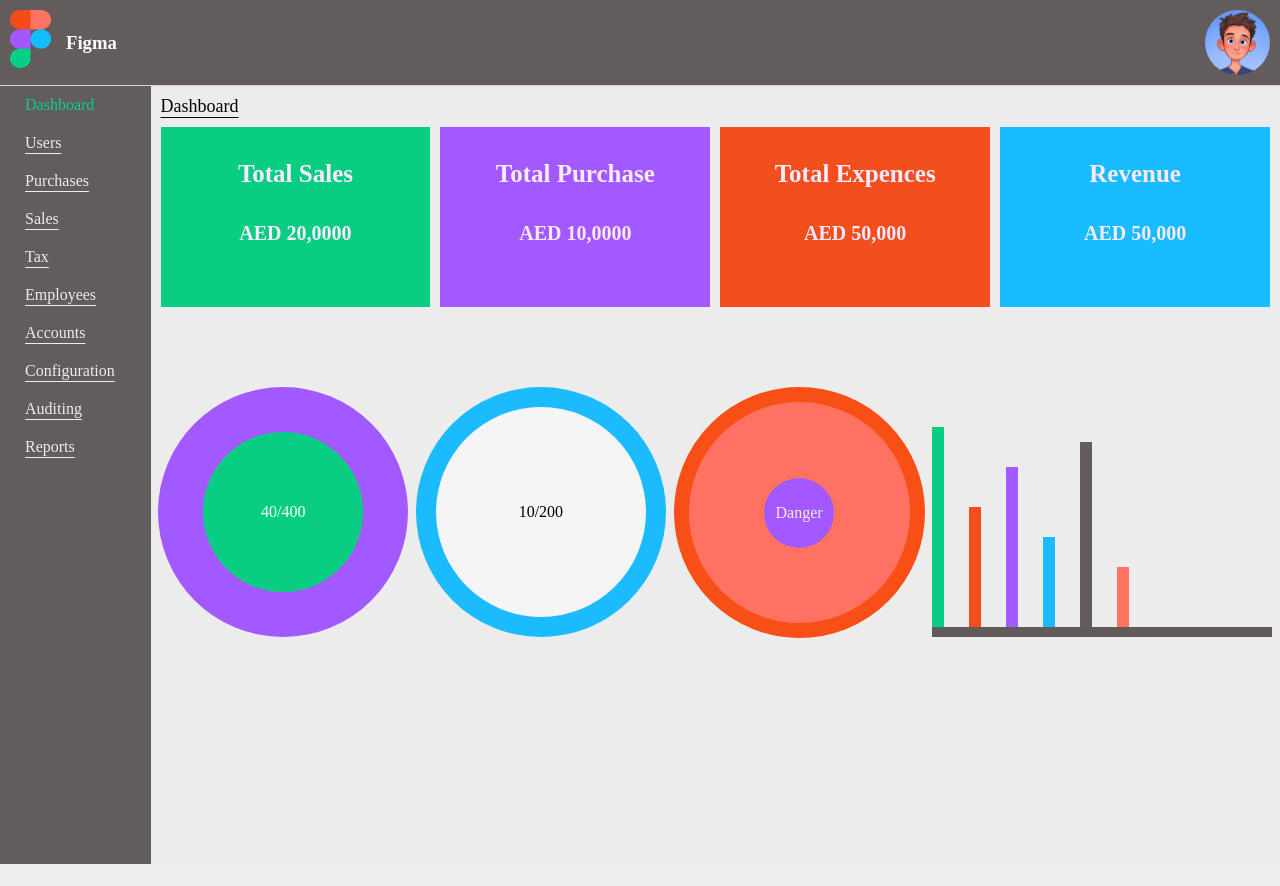
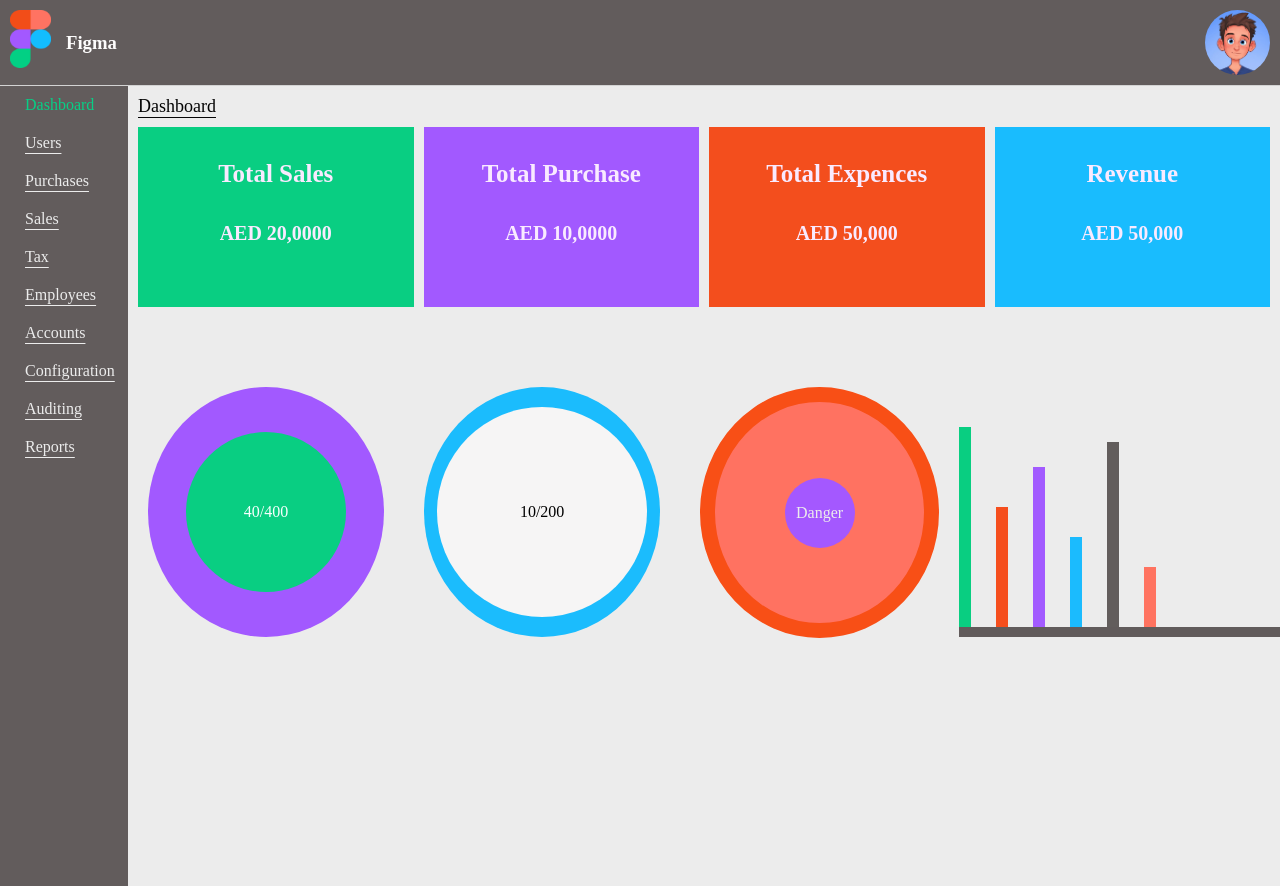
Before and after one commit to nivedh-udayasing/betasquirrel-nivedh-tasks, a PHP site: page /task-4/index.html in a window 1280 px wide. Before the commit the page ends 864 px from the top, so only its background shows below. Run offline with PHP 8.4, Linux system fonts and the light colour scheme.

Commit message:
task-4 css updated

```diff
--- a/task-4/css/style.css
+++ b/task-4/css/style.css
@@ -1,6 +1,5 @@
 body {
   margin: 0;
-  height: 778px;
 }
 .nav__bar {
   background-color: #625c5c;
@@ -39,7 +38,7 @@ body {
 }
 .container__one {
   width: 10%;
-  height: 100%;
+  height: 100vh;
   padding-left: 25px;
   background-color: #625c5c;
 }
@@ -68,7 +67,7 @@ body {
 }
 .container__two {
   width: 90%;
-  height: 100%;
+  height: 100vh;
   background: #ececec;
 }
 .box {
@@ -120,7 +119,7 @@ body {
 .sub__container__two {
   height: 250px;
   display: flex;
-  justify-content: space-evenly;
+  justify-content: space-around;
 }
 .circle-one {
   width: 250px;
@@ -130,6 +129,7 @@ body {
   display: flex;
   justify-content: center;
   align-items: center;
+  margin: 0 20px;
 }
 .circle-two {
   width: 250px;
@@ -139,6 +139,7 @@ body {
   display: flex;
   justify-content: center;
   align-items: center;
+  margin: 0 20px;
 }
 .circle-three {
   width: 221px;
@@ -149,6 +150,7 @@ body {
   display: flex;
   justify-content: center;
   align-items: center;
+  margin: 0 20px;
 }
 .sub__circle__one {
   background-color: #09ce82;
@@ -226,3 +228,8 @@ body {
   border-bottom: 60px solid #ff7360;
   margin-right: 25px;
 }
+@media screen and (min-width: 1500px) {
+  .list__item li {
+    font-size: 19px;
+  }
+}
```
